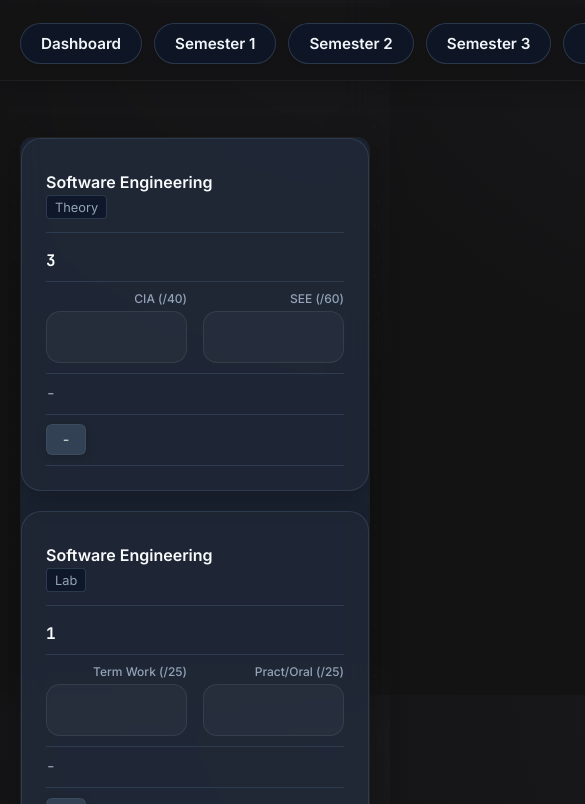
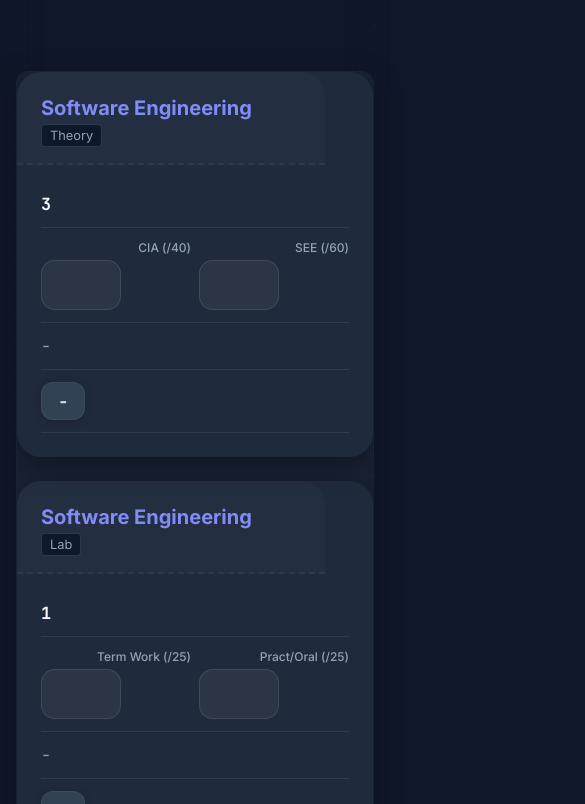
Before and after one commit to Sankait45/CGPA-Calculator, a plain HTML site: page index.html in a window 390 px wide. Shown: the part 149-953 px from the top of the page, 585 px wide, since content can reach past the window. Drawn offline with Linux system fonts and the light colour scheme.

Commit message:
style: overhaul mobile UI with true native-app layout
- Moved mobile navigation to a fixed bottom bar for true app feel
- Increased card border-radius (24px) for modern iOS-style floating widgets
- Added dashed section dividers to distinctively separate card headers
- Upgraded form inputs to be chunky, bold, and interactive on touch
- Maintained strict separation from desktop/laptop formatting

```diff
--- a/style.css
+++ b/style.css
@@ -1155,14 +1155,15 @@ body.mouse-active #pro-reactive-bg::after {
 
 
 /* --- ULTIMATE PREMIUM NATIVE-APP MOBILE EXPERIENCE --- */
-/* This ONLY triggers on screens smaller than 768px (Phones/Small Tablets) */
 @media (max-width: 768px) {
-    /* 1. True Edge-to-Edge App Layout */
+    /* 1. App Background & Safe Area */
     body {
-        padding: 0 !important;
+        padding: 0 0 90px 0 !important; /* Huge padding at bottom for the fixed nav bar */
+        background: var(--bg-color) !important;
     }
+
     .container {
-        padding: 1.5rem 1.25rem 3rem 1.25rem !important;
+        padding: 0 1rem 2rem 1rem !important;
         margin: 0 !important;
         width: 100% !important;
         max-width: 100% !important;
@@ -1170,123 +1171,184 @@ body.mouse-active #pro-reactive-bg::after {
         border: none !important;
         box-shadow: none !important;
         background: transparent !important;
-        min-height: 100vh;
     }
 
-    /* 2. Stunning iOS-Style Glassmorphism Sticky Tabs */
+    /* 2. TRUE MOBILE BOTTOM NAVIGATION (App Style) */
     .nav-bar {
-        position: sticky !important;
-        top: 0 !important;
-        z-index: 100 !important;
-        margin: 1rem -1.25rem 1.5rem -1.25rem !important;
-        padding: 1rem 1.25rem !important;
-        background: rgba(255, 255, 255, 0.75) !important;
-        backdrop-filter: blur(16px) saturate(180%) !important;
-        -webkit-backdrop-filter: blur(16px) saturate(180%) !important;
-        border-bottom: 1px solid rgba(0, 0, 0, 0.05) !important;
-        /* Scrollable config */
+        position: fixed !important;
+        bottom: 0 !important;
+        left: 0 !important;
+        right: 0 !important;
+        top: auto !important;
+        z-index: 9999 !important;
+        margin: 0 !important;
+        padding: 1rem 1rem calc(1rem + env(safe-area-inset-bottom, 0px)) 1rem !important;
+        background: rgba(255, 255, 255, 0.85) !important;
+        backdrop-filter: blur(20px) saturate(200%) !important;
+        -webkit-backdrop-filter: blur(20px) saturate(200%) !important;
+        border-top: 1px solid rgba(0, 0, 0, 0.08) !important;
+        border-bottom: none !important;
+        border-radius: 24px 24px 0 0 !important;
+
         display: flex !important;
         flex-wrap: nowrap !important;
         overflow-x: auto !important;
         -webkit-overflow-scrolling: touch !important;
         scrollbar-width: none !important;
-        gap: 0.75rem !important;
+        gap: 0.5rem !important;
+        box-shadow: 0 -10px 30px rgba(0, 0, 0, 0.05) !important;
     }
     .nav-bar::-webkit-scrollbar { display: none !important; }
 
     body.dark-mode .nav-bar {
-        background: rgba(19, 19, 20, 0.75) !important;
-        border-bottom: 1px solid rgba(255, 255, 255, 0.05) !important;
+        background: rgba(20, 20, 20, 0.85) !important;
+        border-top: 1px solid rgba(255, 255, 255, 0.08) !important;
+        box-shadow: 0 -10px 30px rgba(0, 0, 0, 0.3) !important;
     }
 
     .nav-link {
-        padding: 0.6rem 1.25rem !important;
+        padding: 0.8rem 1.25rem !important;
         font-size: 0.95rem !important;
-        border-radius: 100px !important; /* Sleek Pill Shape */
-        font-weight: 600 !important;
+        border-radius: 100px !important;
+        font-weight: 700 !important;
         white-space: nowrap !important;
         flex-shrink: 0 !important;
-        box-shadow: 0 2px 5px rgba(0,0,0,0.02) !important;
+        background: transparent !important;
+        color: var(--text-muted) !important;
+    }
+    .nav-link.active {
+        background: var(--primary-color) !important;
+        color: white !important;
+        box-shadow: 0 4px 15px rgba(66, 133, 244, 0.3) !important;
     }
 
-    /* 3. Typography & Header Polish */
+    /* 3. Modern App Header */
     header {
-        text-align: left !important;
-        display: flex;
-        flex-direction: column;
-        align-items: flex-start;
+        text-align: center !important;
+        padding: 2rem 0 1.5rem 0 !important;
         position: relative;
     }
     header h1 {
-        font-size: 1.75rem !important;
-        font-weight: 800 !important;
+        font-size: 1.8rem !important;
+        font-weight: 900 !important;
         letter-spacing: -0.5px !important;
-        line-height: 1.2 !important;
+        margin-bottom: 0.25rem !important;
     }
-    header p { font-size: 0.95rem !important; margin-bottom: 0.5rem !important; }
+    header p { font-size: 1rem !important; }
 
     .theme-switch-wrapper {
         position: absolute;
-        top: 0;
+        top: 1rem;
         right: 0;
         margin: 0 !important;
     }
 
-    /* 4. Premium Floating Cards */
+    /* 4. Dashboard Grid & Cards */
+    .dashboard-grid { gap: 1.25rem !important; }
     .dash-card, tr {
         background: var(--card-bg) !important;
-        border: 1px solid var(--border-color) !important;
-        border-radius: 20px !important; /* Softer, modern corners */
+        border: none !important; /* Remove borders for cleaner look */
+        border-radius: 24px !important; /* Extremely rounded like iOS */
         padding: 1.5rem !important;
-        box-shadow: 0 8px 24px rgba(0, 0, 0, 0.04) !important;
-        margin-bottom: 1.25rem !important;
-        transition: transform 0.2s ease !important;
+        box-shadow: 0 8px 30px rgba(0, 0, 0, 0.06) !important;
+        margin-bottom: 1.5rem !important;
     }
     body.dark-mode .dash-card, body.dark-mode tr {
-        box-shadow: 0 8px 24px rgba(0, 0, 0, 0.2) !important;
-        background: rgba(255,255,255,0.02) !important;
+        box-shadow: 0 8px 30px rgba(0, 0, 0, 0.4) !important;
+        background: rgba(255,255,255,0.03) !important;
     }
 
-    /* 5. Native-App Form Inputs (Fixes iOS Zoom Issue) */
+    /* 5. Restructure Tables completely */
+    table, thead, tbody, th, td, tr { display: block; width: 100%; }
+    thead { display: none; }
+
+    td {
+        border: none !important;
+        padding: 0.75rem 0 !important;
+        font-size: 1.05rem !important;
+        display: flex;
+        justify-content: space-between !important;
+        align-items: center !important;
+    }
+
+    td[data-label]::before {
+        content: attr(data-label);
+        font-size: 0.85rem !important;
+        font-weight: 700;
+        color: var(--text-muted);
+        text-transform: uppercase;
+        letter-spacing: 0.05em;
+    }
+
+    /* 6. Form Specific App Styling */
+    #cgpa-form td:nth-child(1)[data-label]::before { display: none !important; }
+
+    /* Subject Title Section */
+    #cgpa-form td:nth-child(1) {
+        flex-direction: column;
+        align-items: flex-start !important;
+        border-bottom: 2px dashed rgba(0,0,0,0.05) !important;
+        margin: -1.5rem -1.5rem 1rem -1.5rem;
+        padding: 1.5rem 1.5rem 1rem 1.5rem !important;
+        background: rgba(0,0,0,0.02);
+        border-radius: 24px 24px 0 0;
+    }
+    body.dark-mode #cgpa-form td:nth-child(1) {
+        border-bottom: 2px dashed rgba(255,255,255,0.05) !important;
+        background: rgba(255,255,255,0.02);
+    }
+    .subject-name {
+        font-size: 1.25rem;
+        font-weight: 800;
+        color: var(--primary-color);
+        margin-bottom: 0.25rem;
+    }
+
+    /* Marks Entry Inputs */
+    .marks-entry {
+        display: flex;
+        flex-direction: row !important;
+        justify-content: flex-end;
+        gap: 0.5rem !important;
+    }
+
     input[type="number"] {
-        font-size: 16px !important; /* Strictly 16px prevents iOS Safari from auto-zooming */
-        height: 52px !important; /* Larger touch target */
+        font-size: 18px !important; /* Big text */
+        height: 50px !important;
         border-radius: 14px !important;
-        width: 100% !important;
-        padding: 0 1.25rem !important;
-        background: rgba(0, 0, 0, 0.03) !important;
-        border: 1px solid rgba(0, 0, 0, 0.05) !important;
-        font-weight: 500 !important;
+        width: 80px !important;
+        padding: 0 !important;
+        background: rgba(0, 0, 0, 0.04) !important;
+        border: 2px solid transparent !important;
+        font-weight: 800 !important;
+        text-align: center;
+        transition: all 0.2s ease;
     }
     body.dark-mode input[type="number"] {
-        background: rgba(255, 255, 255, 0.03) !important;
-        border: 1px solid rgba(255, 255, 255, 0.08) !important;
+        background: rgba(255, 255, 255, 0.05) !important;
     }
     input[type="number"]:focus {
-        background: var(--input-bg) !important;
+        background: transparent !important;
         border-color: var(--primary-color) !important;
+        transform: scale(1.05);
     }
 
-    /* 6. Big, Bold, Tappable Action Buttons */
+    /* Badges */
+    .grade-badge { font-size: 1.1rem; padding: 0.4rem 1rem; border-radius: 12px; font-weight: 800; }
+
+    /* 7. Action Buttons */
     .action-buttons-container {
         flex-direction: column !important;
         gap: 1rem !important;
-        margin-top: 1rem !important;
+        margin-top: 2rem !important;
+        margin-bottom: 2rem !important; /* ensure space before bottom nav */
     }
     .action-btn {
         width: 100% !important;
         justify-content: center !important;
-        height: 56px !important; /* Standard native app button height */
-        border-radius: 16px !important;
-        font-size: 1.1rem !important;
-        box-shadow: 0 8px 20px rgba(26, 115, 232, 0.25) !important;
-    }
-
-    /* Tweaks for dynamic labels */
-    td { padding: 0.6rem 0 !important; font-size: 1rem !important; }
-    td[data-label]::before {
-        font-size: 0.85rem !important;
-        opacity: 0.8;
+        height: 60px !important;
+        border-radius: 20px !important;
+        font-size: 1.15rem !important;
+        font-weight: 800 !important;
     }
 }
-/* ---------------------------------------------------------- */
```
